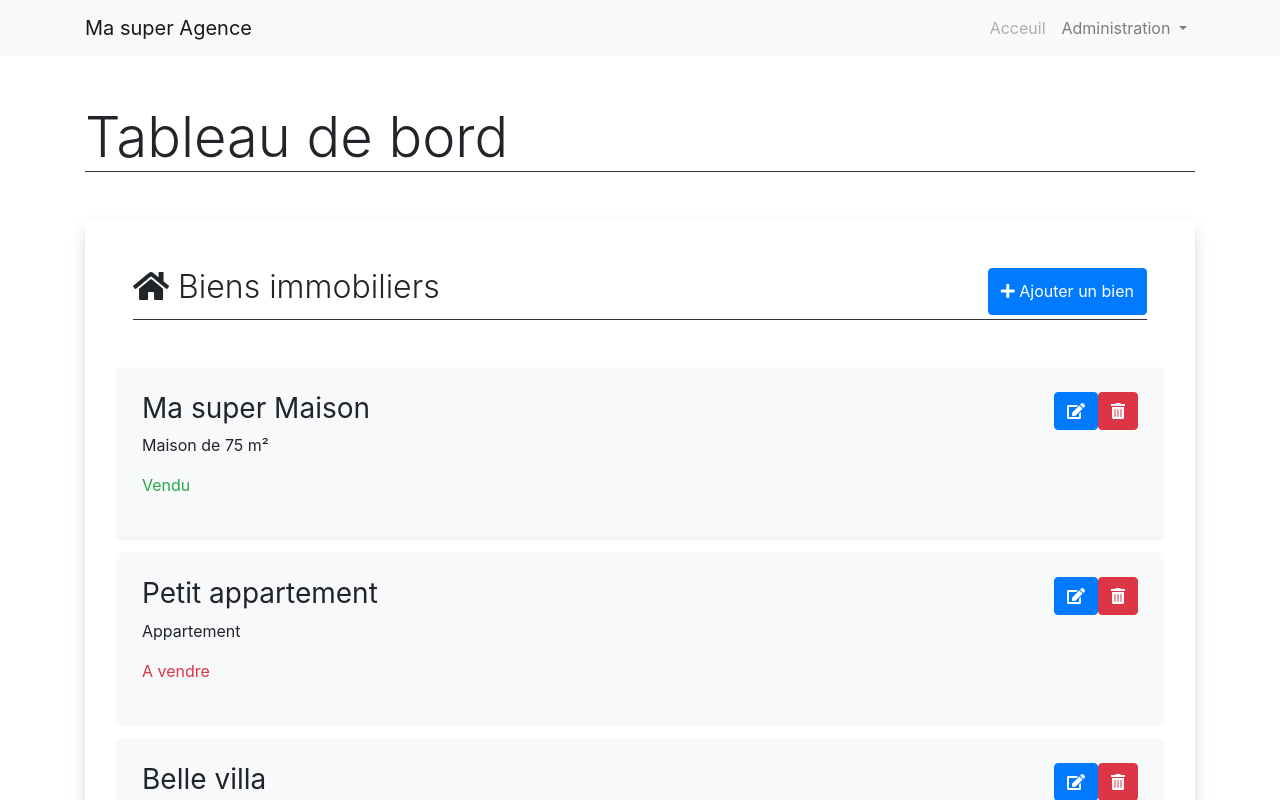
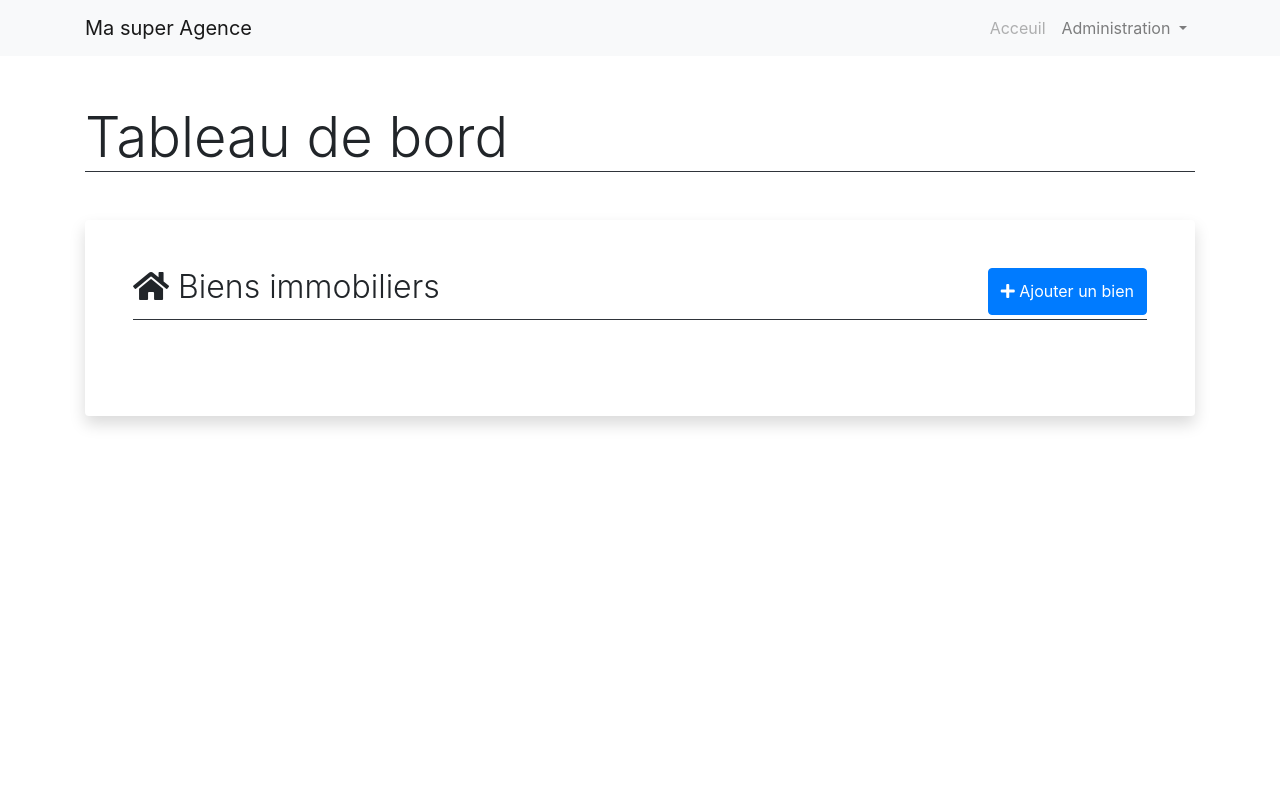
Before and after one commit to Jeremy-san/monAgence, an Angular app: page /admin/dashboard in a window 1280 px wide. Shown: the top 800 px of the page. Built offline with nearby package versions, Linux system fonts and the light colour scheme.

Commit message:
interfaces init

```diff
--- a/src/app/admin/admin-properties/admin-properties.component.ts
+++ b/src/app/admin/admin-properties/admin-properties.component.ts
@@ -3,6 +3,7 @@ import { FormGroup, FormBuilder, Validators } from '@angular/forms';
 import { PropertiesService } from 'src/app/services/properties.service';
 import { Subscription } from 'rxjs';
 import * as $ from 'jquery';
+import { Property } from 'src/app/interfaces/property';
 
 @Component({
   selector: 'app-admin-properties',
@@ -13,7 +14,7 @@ export class AdminPropertiesComponent implements OnInit {
 
   propertiesForm: FormGroup;
   propertiesSubcription: Subscription;
-  properties: any[] = [];
+  properties: Property[] = [];
 
   indexToRemove;
 
@@ -25,13 +26,14 @@ export class AdminPropertiesComponent implements OnInit {
   ngOnInit(): void {
     this.initPorpertiesForm();
     this.propertiesService.propertiesSubject.subscribe(
-      (data) => {
+      (data: Property[]) => {
         this.properties = data;
       }
     );
     this.propertiesService.emitProperties();
   }
 
+  // Formulaire
   initPorpertiesForm() {
     this.propertiesForm = this.fb.group({
       title: ['', Validators.required],
@@ -45,7 +47,7 @@ export class AdminPropertiesComponent implements OnInit {
   }
 
   onSubmitPropertiesForm() {
-    const newProperty = this.propertiesForm.value;
+    const newProperty: Property = this.propertiesForm.value; // on récupère l'interface de property
     if (this.editMode) {
       this.propertiesService.updateProperty(newProperty, this.indexToUpdate);
     } else {
@@ -54,22 +56,26 @@ export class AdminPropertiesComponent implements OnInit {
     $('#propertiesFormModal').modal('hide');
   }
 
+  // réinitialiser le formulaire
   resetForm() {
     this.editMode = false;
     this.propertiesForm.reset();
   }
 
+  // Ouvre une modal demandant si on veut bien supprimer le formulaire
   onDeleteProperty(index) {
     $('#deletePropertyModal').modal('show');
     this.indexToRemove = index;
   }
 
+  // confirmation de la suppréssion
   onConfirmDeleteProperty() {
     this.propertiesService.deleteProperty(this.indexToRemove);
     $('#deletePropertyModal').modal('hide');
   }
 
-  onEditProperty(property) {
+  // ce qui permet de modifier le formulaire
+  onEditProperty(property: Property) {
     this.editMode = true;
     $('#propertiesFormModal').modal('show');
     this.propertiesForm.get('title').setValue(property.title);
--- /dev/null
+++ b/src/app/interfaces/property.ts
@@ -0,0 +1,9 @@
+export interface Property {
+  title: string;
+  category: string;
+  surface: string;
+  rooms: string;
+  description?: string; // il indique qu'il n'est pas obligatoire
+  price: string;
+  sold: boolean;
+}
--- a/src/app/services/properties.service.ts
+++ b/src/app/services/properties.service.ts
@@ -1,5 +1,6 @@
 import { Injectable } from '@angular/core';
 import { Observable, Subject } from 'rxjs';
+import { Property } from '../interfaces/property';
 
 
 @Injectable({
@@ -7,27 +8,10 @@ import { Observable, Subject } from 'rxjs';
 })
 export class PropertiesService {
 
-  properties = [
-    {
-      title: 'Ma super Maison',
-      category: 'Maison',
-      surface: '75',
-      sold: true
-    },
-    {
-      title: 'Petit appartement',
-      category: 'Appartement',
-      sold: false
-    },
-    {
-      title: 'Belle villa',
-      category: 'Maison',
-      sold: true
-    }
-  ];
+  properties: Property[] = [];
 
   // emeteur
-  propertiesSubject = new Subject<any[]>();
+  propertiesSubject = new Subject<Property[]>();
 
   constructor() { }
 
@@ -58,7 +42,7 @@ export class PropertiesService {
     // });
   }
 
-  createPorperties(property) {
+  createPorperties(property: Property) {
     this.properties.push(property);
   }
 
@@ -67,7 +51,7 @@ export class PropertiesService {
     this.emitProperties();
   }
 
-  updateProperty(property, index) {
+  updateProperty(property: Property , index) {
     this.properties[index] = property;
     this.emitProperties();
   }
```
